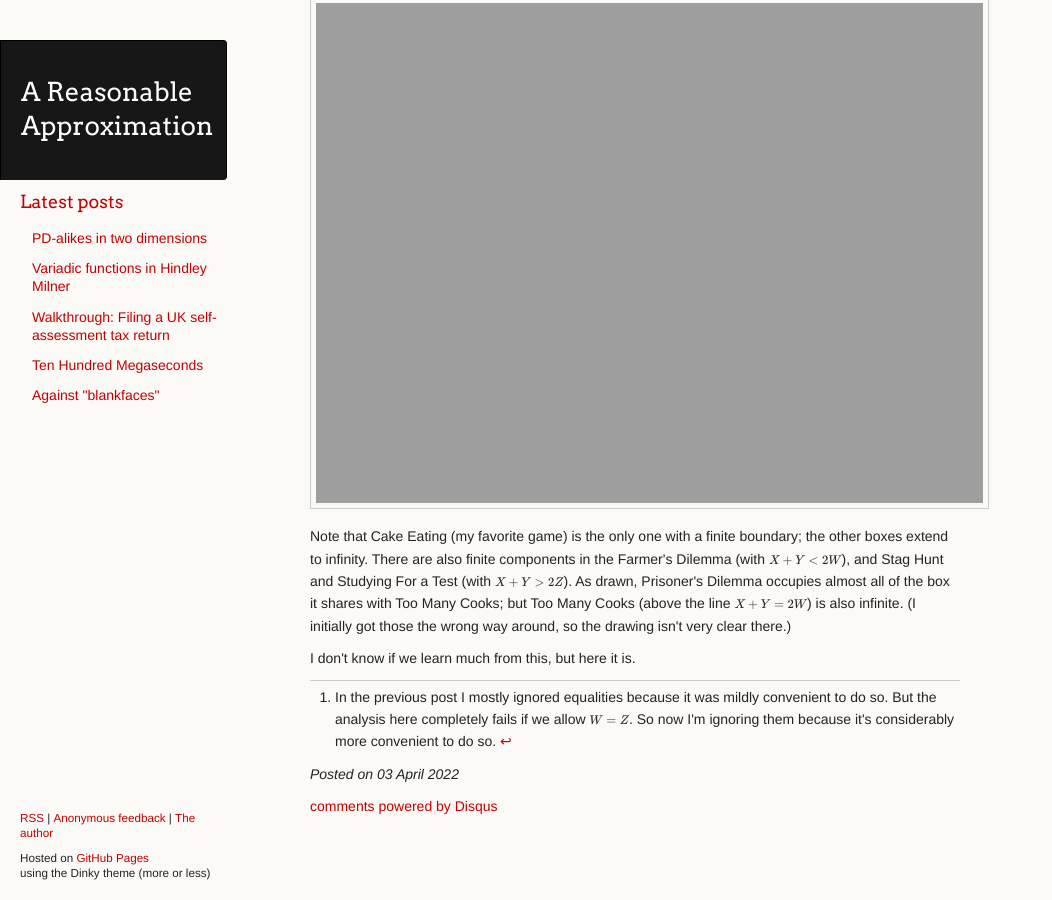
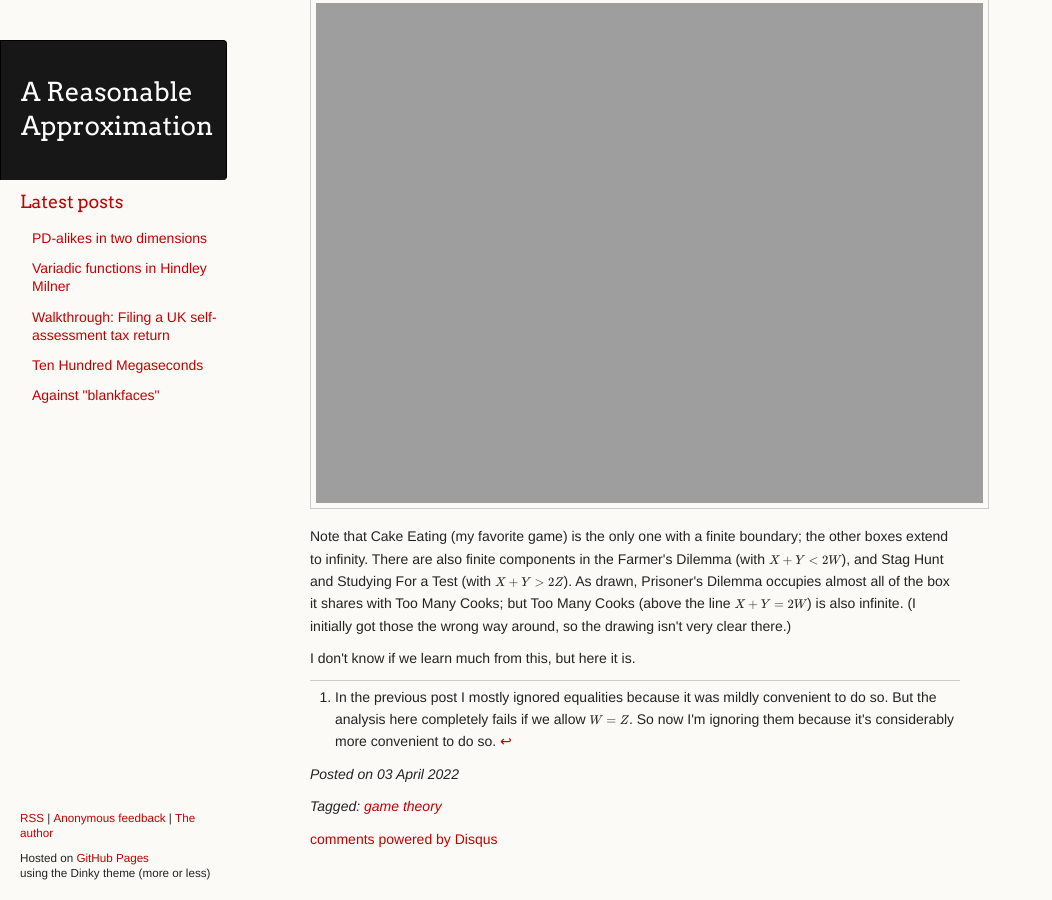
Before and after one commit to ChickenProp/chickenprop.github.com, a Jekyll site: the page built from _posts/2022-04-03-pdlikes-2d.md, in a window 1280 px wide and 900 px high, scrolled down 534 px. Shown: the whole window, without its empty margins (0-1052 px from the left). Built offline with Jekyll 4.4.1, drawn with Linux system fonts in a browser that asks for light colours; nearby versions of some CDN libraries; formulas are drawn with MathJax 3; comment, search, counter and statistics services are not loaded.

Commit message:
show tags on posts

```diff
--- a/_layouts/post.html
+++ b/_layouts/post.html
@@ -6,6 +6,18 @@ layout: default
 {{ content }}
 
 <p><em>Posted on {{ page.date | date_to_long_string }}</em></p>
+
+{%if page.tags.size > 0 %}
+<p><em>
+  Tagged:
+  {% assign first_time = true %}
+  {% for tag in page.tags -%}
+    {%- unless first_time %}; {% endunless -%}
+    {%- assign first_time = false -%}
+    <a href="{{ site.url }}/tags.html/{{ tag | slugify }}">{{ tag }}</a>
+  {%- endfor %}
+</em></p>
+{% endif %}
 
 {%if page.external_comments.size > 0 %}
 <p><em>
--- a/tags.html
+++ b/tags.html
@@ -6,7 +6,7 @@ title: A Tagged Approximation
 
 <table>
   {% for tag in site.tags %}
-    <tr name="{{ tag[0] | slugify}}">
+    <tr id="{{ tag[0] | slugify}}">
       <td colspan="3"><h3>{{ tag[0] }}</h3></td>
     </tr>
     {% for post in tag[1] %}
```
